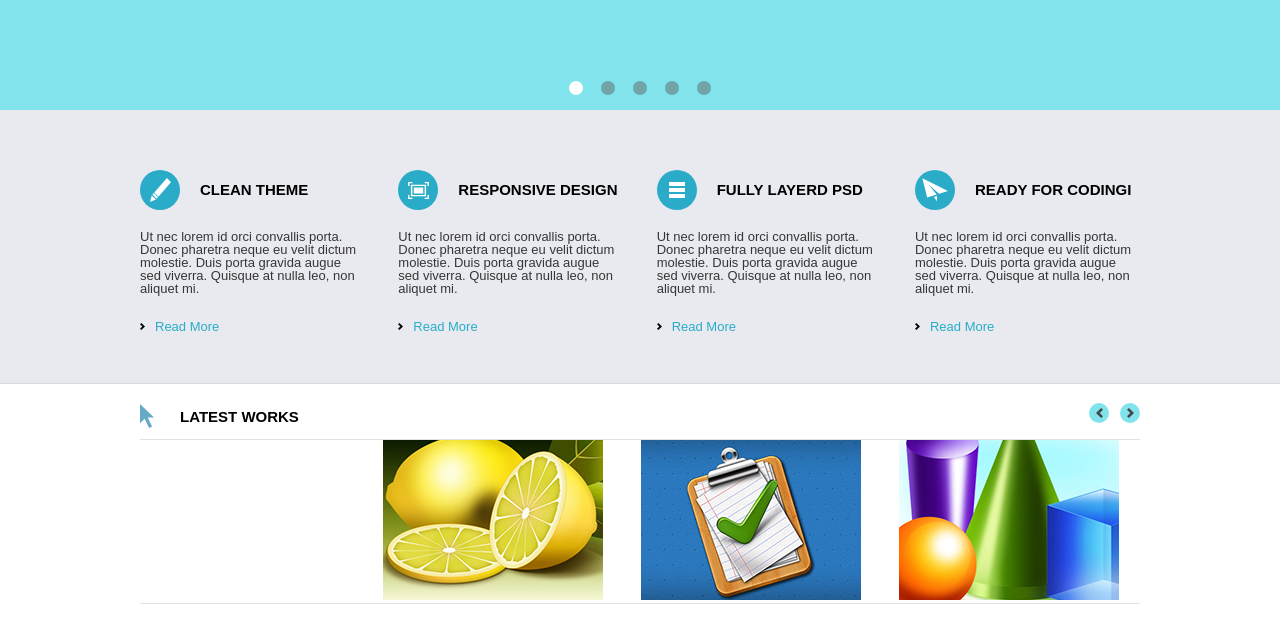
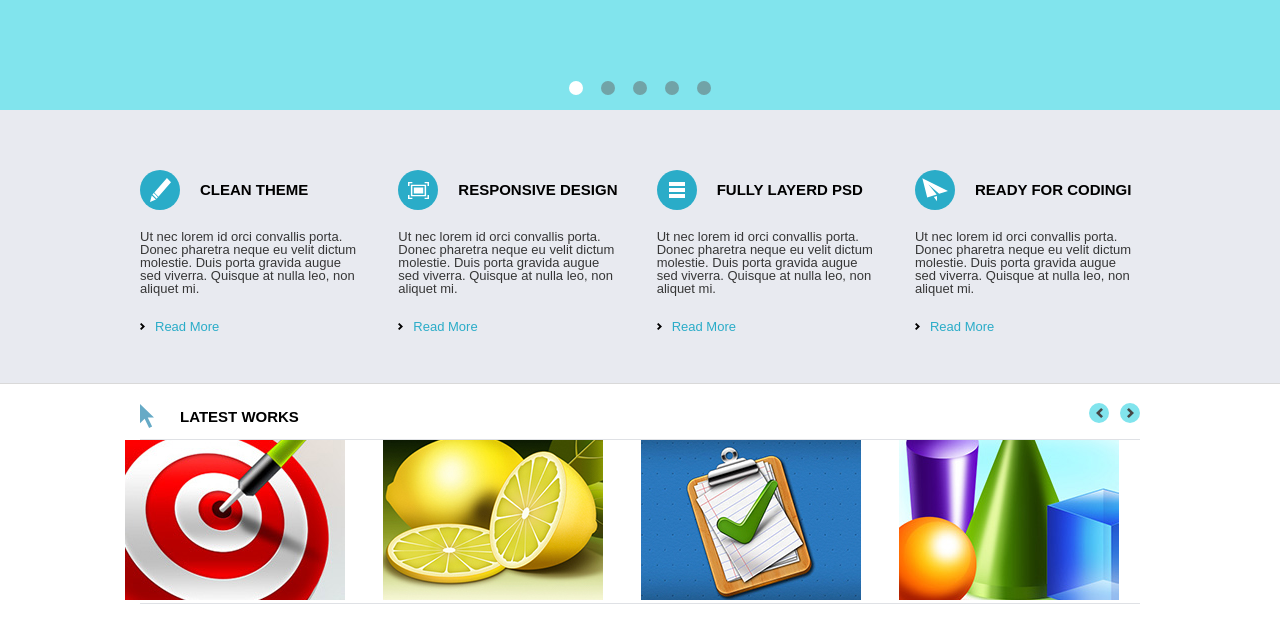
Before and after one commit to xVarlordx/BisLite, a plain HTML site: page index.html in a window 1280 px wide. Shown: the part 510-1131 px from the top of the page. Drawn offline with nearby package versions, Linux system fonts and the light colour scheme; files whose address does not match are found by name.

Commit message:
Update index.html

```diff
--- a/index.html
+++ b/index.html
@@ -163,7 +163,7 @@
 			<div class="works__inner">
 				<div class="works__inner-item">
 					<div class="works__inner-box">
-						<img src="img/works1.jpg" alt="">
+						<img src="works1.jpg" alt="">
 						<div class="works__inner-link">
 							<a href="#"><img src="optic.svg" alt=""></a>
 							<a href="#"><img src="link.svg" alt=""></a>
```
